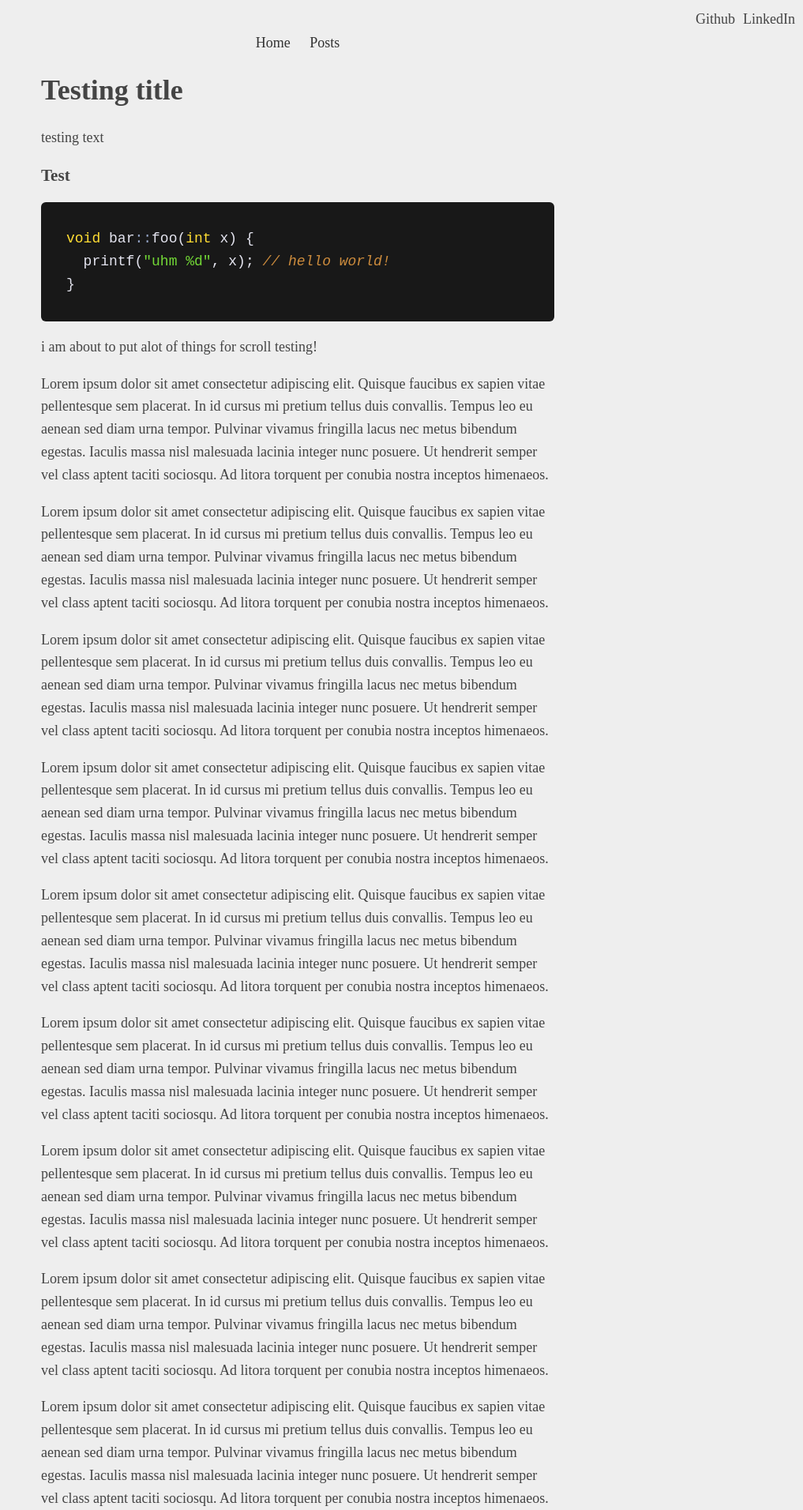
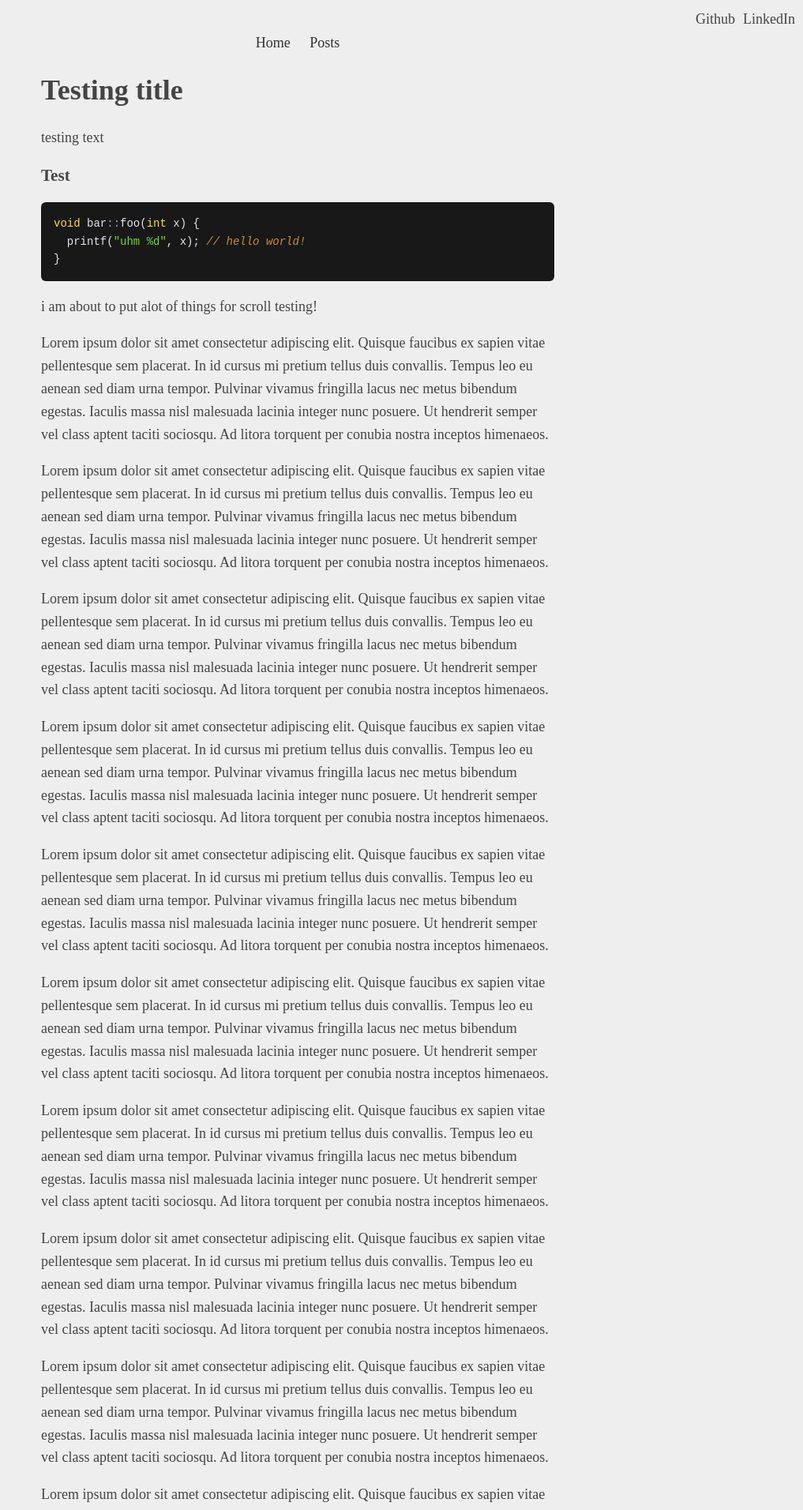
Before and after one commit to bakjedev/bakjedev.github.io, a Jekyll site: the page built from _pages/test.md, in a window 1280 px wide. Shown: the top 1912 px of the page at 79% size, without its empty margins (263-1280 px from the left). Built offline with Jekyll 4.4.1, drawn with Linux system fonts in a browser that asks for light colours.

Commit message:
change code block text size and codeblock padding

```diff
--- a/assets/syntax.css
+++ b/assets/syntax.css
@@ -1,10 +1,10 @@
 /* Code block background */
 .highlight {
   background-color: #181818;
-  padding: 16px;
+  padding: 8px;
   border-radius: 6px;
   overflow-x: auto;
-  font-size: 18px
+  font-size: 14px
 }
 
 .highlight pre {
```
